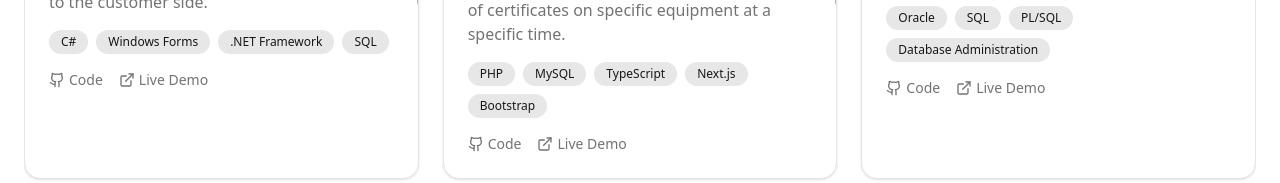
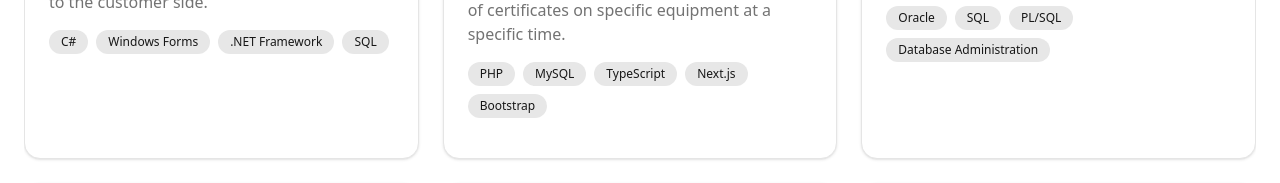
Before and after one commit to Veerius/portfolio-app-zero, a Next.js app: page /projects in a window 1280 px wide. Shown: the part 759-942 px from the top of the page. Built offline with nearby package versions, Linux system fonts and the light colour scheme.

Commit message:
feat: decrease displayed projects on the homepage and replace placeholder project URLs with undefined.

```diff
--- a/components/ProjectsSection.tsx
+++ b/components/ProjectsSection.tsx
@@ -9,7 +9,7 @@ import { Meteors } from "@/components/ui/meteors";
 import { useLanguage } from "@/components/LanguageProvider";
 import Link from "next/link";
 
-const PROJECTS_TO_SHOW = 4; // Show only 4 projects on home page
+const PROJECTS_TO_SHOW = 3;
 
 export default function ProjectsSection() {
   const { t, language } = useLanguage();
--- a/data/portfolio.ts
+++ b/data/portfolio.ts
@@ -39,8 +39,8 @@ export const projects: Project[] = [
         longDescriptionEn: 'Project developed in C# using frames to create a complete application (final course project). Specifically, I created a mini store that covers everything from the supplier side to the customer side. Taking the idea as an example, a "Mini Amazon" was created with authentication and purchase functionality. A shopping cart has also been implemented, among other features.',
         image: 'https://i.imgur.com/19Qk1A2.jpg',
         techStack: ['C#', 'Windows Forms', '.NET Framework', 'SQL'],
-        githubUrl: '#',
-        liveUrl: '#',
+        githubUrl: undefined,
+        liveUrl: undefined,
         featured: true,
         size: 'large',
         category: 'C#',
@@ -56,8 +56,8 @@ export const projects: Project[] = [
         longDescriptionEn: 'Project developed in PHP to manage certificates within a company. In a company there may be a large number of departments with their corresponding heads; at the same time their signatures or certificates need to be installed on the respective equipment. This application not only has all the user and equipment records, but also allows viewing installed certificates. Although the change must be made by the technician in charge, the interesting thing is the possibility for the heads to request the installation of certain certificates on specific equipment at a specific time. Thus, instead of looking at email and calling the person in charge, it is displayed directly, thus taking direct action by the technician in charge. Finally, just as they can request, they can also delete certificates. There is also a version of the project with Next.js in TypeScript.',
         image: 'https://i.imgur.com/pAThan3.jpg',
         techStack: ['PHP', 'MySQL', 'TypeScript', 'Next.js', 'Bootstrap'],
-        githubUrl: '#',
-        liveUrl: '#',
+        githubUrl: undefined,
+        liveUrl: undefined,
         featured: true,
         size: 'large',
         category: 'PHP',
@@ -73,8 +73,8 @@ export const projects: Project[] = [
         longDescriptionEn: 'Practice with relational database management system using ORACLE. Throughout this practice, its installation is shown while testing some of its features through a series of mini-activities for real testing.',
         image: 'https://i.imgur.com/q66SVA2.jpg',
         techStack: ['Oracle', 'SQL', 'PL/SQL', 'Database Administration'],
-        githubUrl: '#',
-        liveUrl: '#',
+        githubUrl: undefined,
+        liveUrl: undefined,
         featured: false,
         size: 'medium',
         category: 'BDO',
@@ -90,8 +90,8 @@ export const projects: Project[] = [
         longDescriptionEn: 'Practice with relational database management system using SQL SERVER. Throughout this practice, its installation is shown while testing some of its features through a series of mini-activities for real testing.',
         image: 'https://i.imgur.com/pR91DP6.jpg',
         techStack: ['SQL Server', 'T-SQL', 'SSMS', 'Database Administration'],
-        githubUrl: '#',
-        liveUrl: '#',
+        githubUrl: undefined,
+        liveUrl: undefined,
         featured: false,
         size: 'medium',
         category: 'BDO',
@@ -107,8 +107,8 @@ export const projects: Project[] = [
         longDescriptionEn: 'LINUX management practice, which studies its new features along with basic and some advanced tasks. The practice also covers permissions among other topics related to Linux system administration.',
         image: 'https://i.imgur.com/RUKTSc9.jpg',
         techStack: ['Linux', 'Bash', 'System Administration', 'Shell Scripting'],
-        githubUrl: '#',
-        liveUrl: '#',
+        githubUrl: undefined,
+        liveUrl: undefined,
         featured: false,
         size: 'small',
         category: 'Linux',
@@ -124,8 +124,8 @@ export const projects: Project[] = [
         longDescriptionEn: 'SQL management practice (using MARIADB), to study SQL query handling with a series of exercises based on a hospital management system.',
         image: 'https://i.imgur.com/ZszEWlW.jpg',
         techStack: ['MariaDB', 'SQL', 'Database Design', 'Query Optimization'],
-        githubUrl: '#',
-        liveUrl: '#',
+        githubUrl: undefined,
+        liveUrl: undefined,
         featured: false,
         size: 'small',
         category: 'BDO',
@@ -141,8 +141,8 @@ export const projects: Project[] = [
         longDescriptionEn: 'In this work, we aim to visualize step by step how to install Dynamics NAV, as well as explain the main concepts. In addition to configuring the program for proper operation. Detailed documentation on installation, configuration and basic use of the ERP system is included.',
         image: 'https://i.imgur.com/iYvTLaj.jpg',
         techStack: ['Dynamics NAV', 'ERP', 'Microsoft', 'Business Central'],
-        githubUrl: '#',
-        liveUrl: '#',
+        githubUrl: undefined,
+        liveUrl: undefined,
         featured: false,
         size: 'medium',
         category: 'ERP',
```
